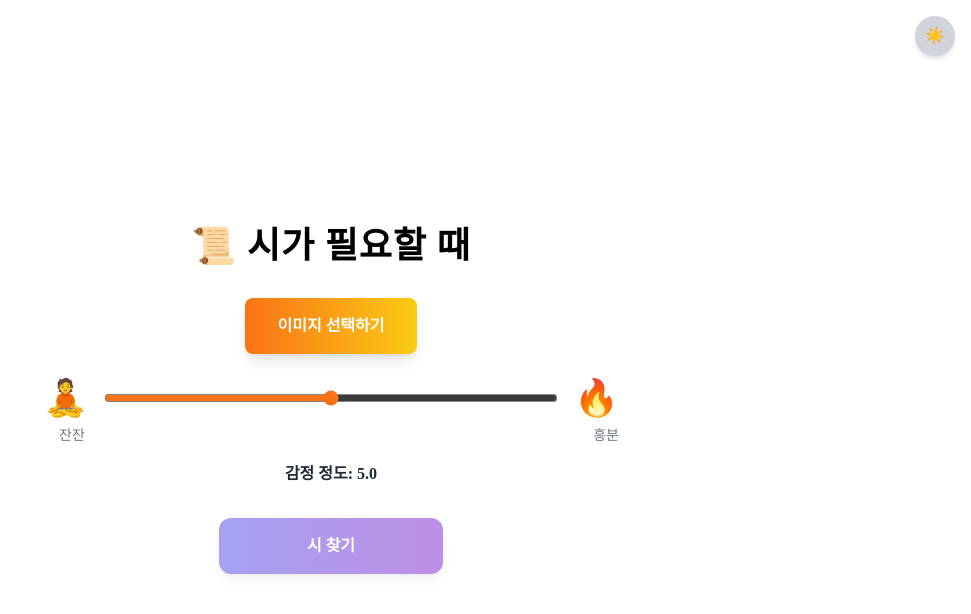
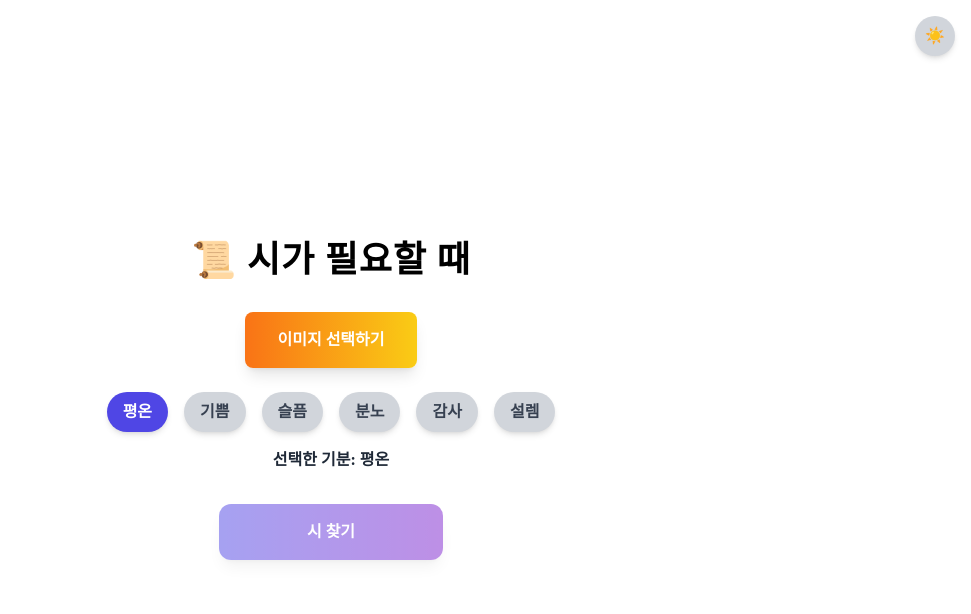
Before and after one commit to hoonchany99/photo-poem-frontend, a React (Create React App) app: page / in a window 1280 px wide. Shown: the top 614 px of the page, without its empty margins (309-1280 px from the left). Built offline with nearby package versions, Linux system fonts and the light colour scheme.

Commit message:
tag update

```diff
--- a/src/UploadPage.js
+++ b/src/UploadPage.js
@@ -5,7 +5,7 @@ import { motion } from 'framer-motion';
 export default function UploadPage() {
   const [selectedImage, setSelectedImage] = useState(null);
   const [base64Image, setBase64Image] = useState('');
-  const [emotionValue, setEmotionValue] = useState(5);
+  const [moodTag, setMoodTag] = useState('평온'); // 감정 점수 대신 기분 태그
   const [isDarkMode, setIsDarkMode] = useState(false);
   const [loading, setLoading] = useState(false);
   const navigate = useNavigate();
@@ -44,10 +44,12 @@ export default function UploadPage() {
     setTimeout(() => {
       setLoading(false);
       navigate('/result', {
-        state: { imageBase64: base64Image, emotionValue },
+        state: { imageBase64: base64Image, moodTag }, // 감정 점수 대신 기분 태그 전달
       });
     }, 500);
   };
+
+  const moodOptions = ['평온', '기쁨', '슬픔', '분노', '감사', '설렘'];
 
   return (
     <div
@@ -96,33 +98,29 @@ export default function UploadPage() {
         />
       )}
 
-      <div className="w-full max-w-xl mb-4 flex flex-col items-center justify-center space-x-4">
-  <div className="flex items-center justify-center w-full space-x-4 mb-2">
-    <span className="text-4xl">🧘</span>
-    <input
-      type="range"
-      min="0"
-      max="10"
-      step="0.1"
-      value={emotionValue}
-      onChange={(e) => setEmotionValue(parseFloat(e.target.value))}
-      className="flex-1 accent-orange-500 cursor-pointer h-2"
-    />
-    <span className="text-4xl">🔥</span>
-  </div>
-  {/* 이모지 설명 */}
-  <div className="flex justify-between w-full text-sm font-medium text-gray-500 dark:text-gray-400 px-2">
-    <span>잔잔</span>
-    <span>흥분</span>
-  </div>
-</div>
+      {/* 기분 태그 선택 UI */}
+      <div className="w-full max-w-xl mb-4 flex justify-center space-x-4">
+        {moodOptions.map((mood) => (
+          <button
+            key={mood}
+            onClick={() => setMoodTag(mood)}
+            className={`px-4 py-2 rounded-full font-semibold shadow-md transition ${
+              moodTag === mood
+                ? 'bg-indigo-600 text-white'
+                : 'bg-gray-300 dark:bg-gray-700 text-gray-700 dark:text-gray-300'
+            }`}
+          >
+            {mood}
+          </button>
+        ))}
+      </div>
 
       <label
         className={`w-full max-w-xl mb-8 font-semibold text-center ${
           isDarkMode ? 'text-white' : 'text-gray-800'
         }`}
       >
-        감정 정도: {emotionValue.toFixed(1)}
+        선택한 기분: {moodTag}
       </label>
 
       <button
```
